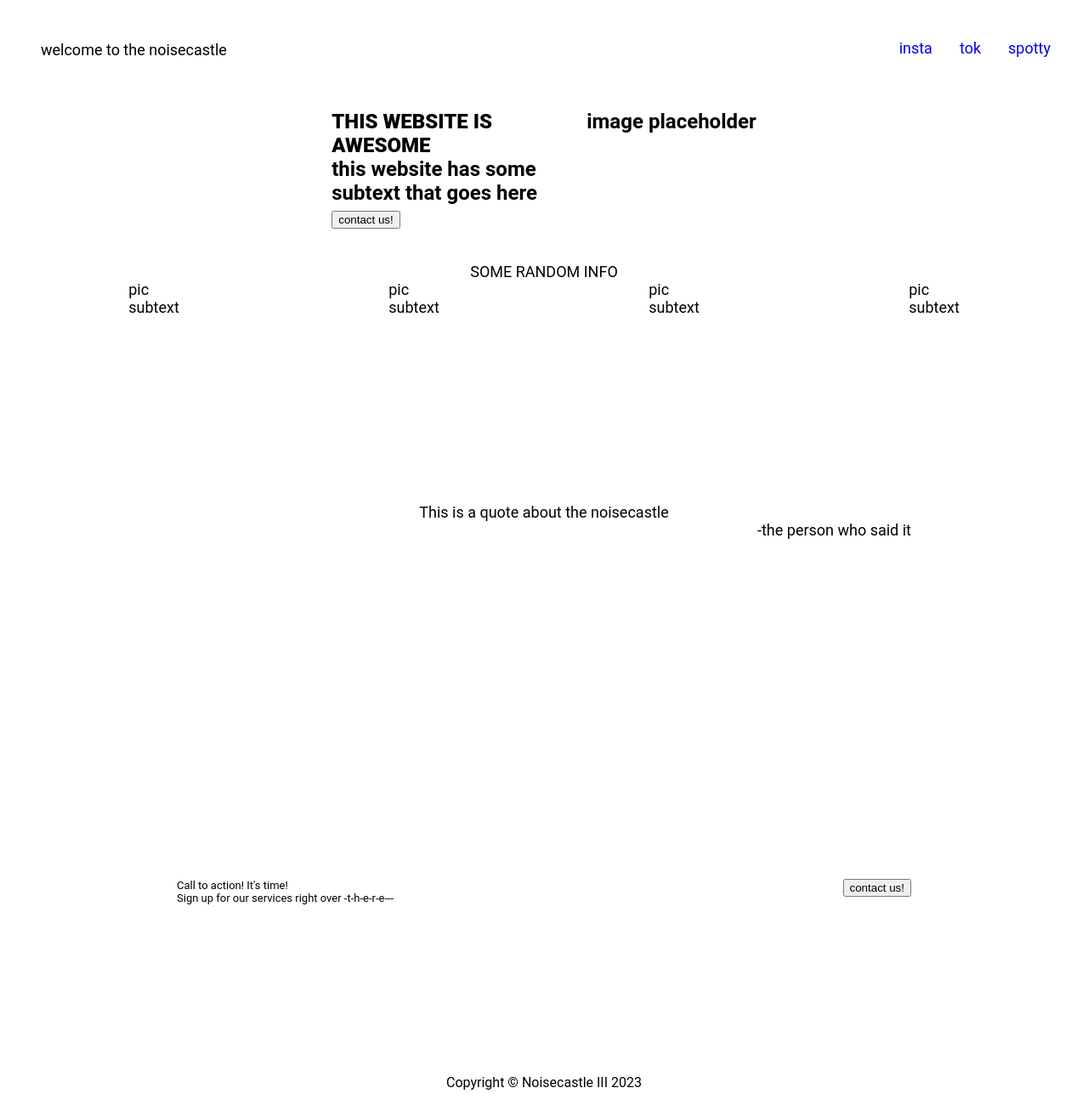
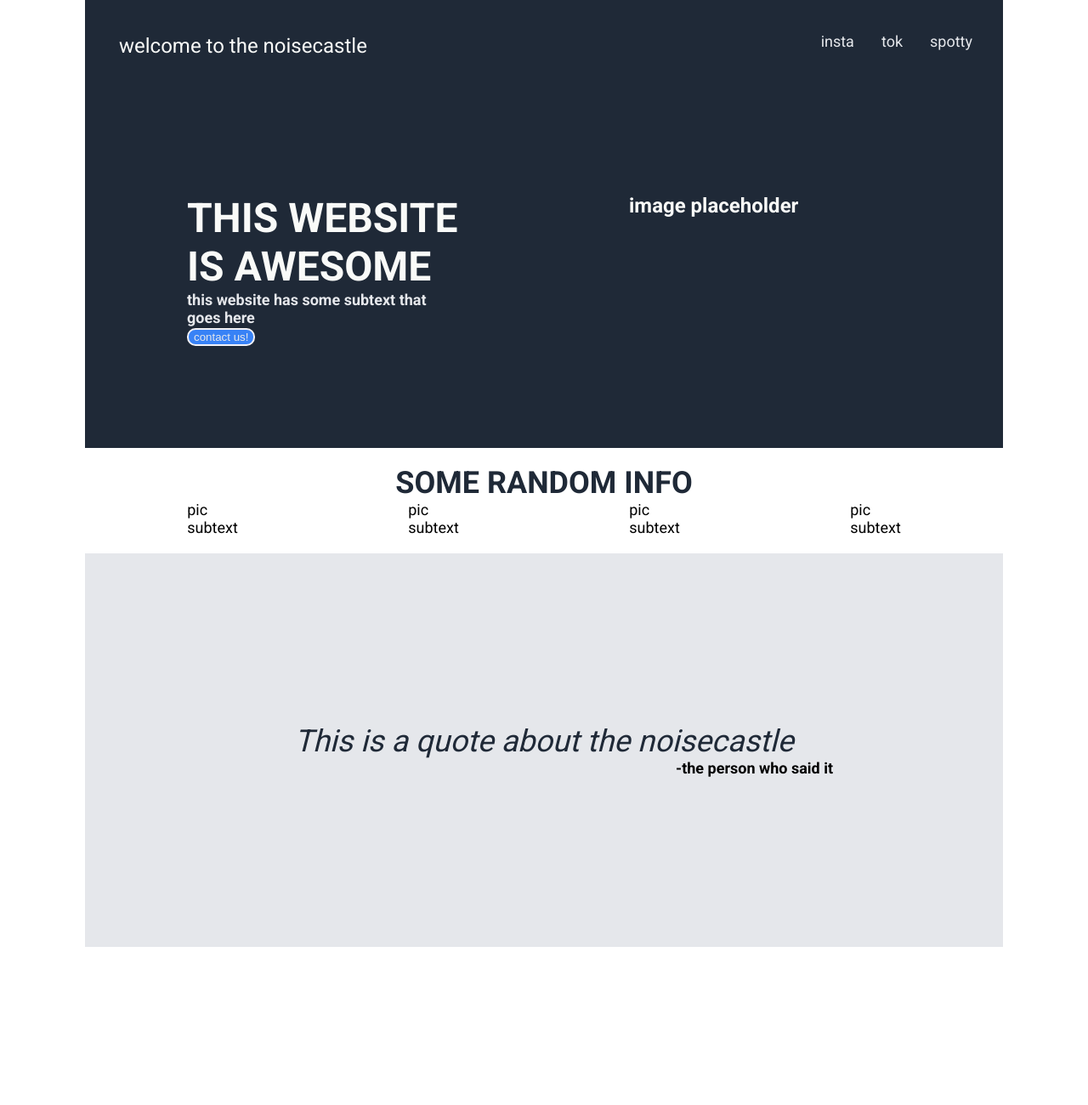
Before and after one commit to squats-bigznak/noisecastleIIIwebsite, a plain HTML site: page index.html in a window 1280 px wide. Shown: the top 1300 px of the page at 85% size. Drawn offline with Linux system fonts and the light colour scheme.

Commit message:
Do initial styling

```diff
--- a/styles.css
+++ b/styles.css
@@ -1,15 +1,20 @@
+@import url('https://fonts.googleapis.com/css2?family=Roboto:wght@400;700&display=swap');
+
+
 body{
     display: flex;
     flex-direction: column;
     /* align-items: center; */
     justify-content: space-between;
-    font-family: Roboto, sans-serif;
+    font-family: 'Roboto', sans-serif;
+    margin:0px 100px;
 }
 
 .header{
     display: flex;
     font-size: 18px;
     padding:20px;
+    background-color: #1F2937;
     justify-content: space-between;
 
 }
@@ -17,7 +22,8 @@ body{
 .header-logo{
     display: flex;
     justify-content: flex-start;
-    font-size: large;
+    font-size: 24px;
+    color: #F9FAF8;
     padding:20px;
 }
 
@@ -26,41 +32,48 @@ body{
     flex-direction: row;
     justify-content: center;
     font-size: 24px;
+    background-color: #1F2937;
     font-weight: bold;
+    color: #F9FAF8;
     padding:20px;
 }
 
 .topmost-left{
     display: flex;
-    width: 300px;
+    width: 500px;
     flex-direction: column;
     justify-self: flex-start;
+    padding: 100px;
 
 }
 
 
 .tl1{
-    font-size: 24px;
+    font-size: 48px;
     font-weight: bolder;
-    width: 300px;
+    color: #F9FAF8;
+    /* width: 300px;   */
 }
 
 .tl2{
-    font-size: 24px;
+    font-size: 18px;
     font-weight: bold;
-    width: 300px;
+    color:#E5E7EB;
+    /* width: 300px;    */
 }
 
 .tl3{
-    font-size: 24px;
+    font-size: 18px;
+    color:#E5E7EB;
     font-weight: lighter;
-    width: 300px;
+    /* width: 300px;   */
 }
 
 
 .topmost-right{
     justify-self: flex-end;
-
+    width: 500px;
+    padding: 100px;
 }
 
 
@@ -72,6 +85,9 @@ body{
 }
 
 .top-middle-header{
+    font-size: 36px;
+    font-weight: bolder;
+    color:#1F2937;
     display: flex;
     flex-direction: row;
     justify-content: center;
@@ -102,32 +118,47 @@ body{
     flex-direction: column;
     font-size: large;
     padding:200px;
+    background-color: #E5E7EB;
+
 }
 
 .bmup{
     display:flex;
     justify-content: center;
+    font-size: 36px;
+    font-style: italic;
+    color:#1F2937;
 
 }
 
 .bmdown{
     display:flex;
     justify-content: flex-end;
+    font-size: 18px;
+    font-weight: bold;
 }
 
 .bottom{
     display:flex;
     justify-content: space-between;
     font-size: small;
-    padding:200px;
+    padding: 100px;
+    background-color: #3882F6;
+    margin: 200px;
+    border-radius: 40px;
+
 }
 
 .bleft{
     display:flex;
     flex-direction: column;
+    font-size: 18px;
+    color:#E5E7EB;
+    font-weight: lighter;
 }
 
 .blup{
+
 
 }
 
@@ -150,12 +181,22 @@ body{
     display: flex;
     justify-content: space-between;
     list-style-type: none;
+
     gap: 16 px;
+    font-size: 18px;
 
 }
 
 a{
     text-decoration: none;
     gap: 16 px;
+    color: #E5E7EB;
     padding: 16px;
 }
+
+button{
+    background-color: #3882F6;
+    color: #E5E7EB;
+    border-radius: 10px;
+    border: 2px solid #f3f2f6;
+}
```
